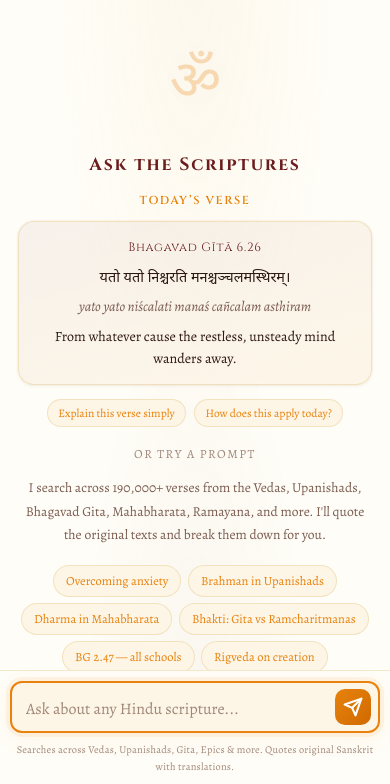
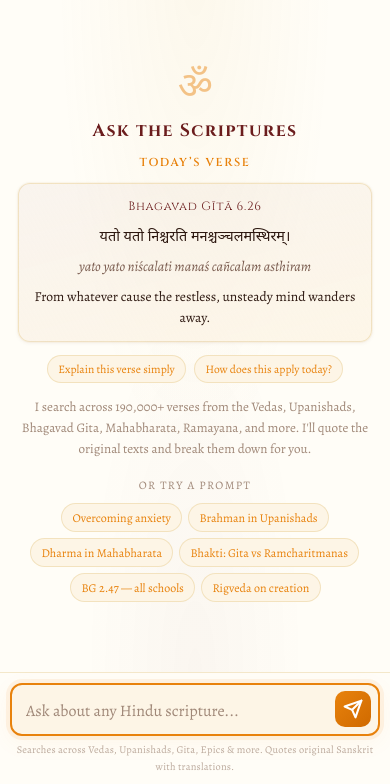
Before and after one commit to snjvkthrvn/hindu-scriptures-rag, a Flask app: page / in a window 390 px wide. Shown: the part 60-844 px from the top of the page. Run offline with Flask 3, Linux system fonts and the light colour scheme; data that the repository does not hold is empty.

Commit message:
Refine RAG chat UI styles (style.css)
Further tweaks to layout, responsive rules, and component styling.

Made-with: Cursor

```diff
--- a/scripts/rag/static/css/style.css
+++ b/scripts/rag/static/css/style.css
@@ -405,7 +405,8 @@ body::before {
     align-items: center;
     justify-content: center;
     text-align: center;
-    padding: 4rem 1.5rem 2.5rem;
+    padding: 2rem 1.5rem;
+    min-height: 100%;
     animation: fadeUp 0.7s var(--ease-out-expo);
 }
 @keyframes fadeUp {
@@ -414,34 +415,34 @@ body::before {
 }
 .welcome-om {
     font-family: var(--font-sanskrit);
-    font-size: 5.5rem;
+    font-size: 3.5rem;
     color: var(--saffron);
-    opacity: 0.15;
-    margin-bottom: 1rem;
-    animation: omPulse 4s ease-in-out infinite;
-    text-shadow: 0 0 60px rgba(232, 130, 12, 0.15);
-    filter: drop-shadow(0 0 20px rgba(232, 130, 12, 0.1));
+    opacity: 0.35;
+    margin-bottom: 0.5rem;
+    animation: omPulse 5s ease-in-out infinite;
+    text-shadow: 0 0 40px rgba(232, 130, 12, 0.1);
+    line-height: 1;
 }
 @keyframes omPulse {
-    0%, 100% { opacity: 0.15; transform: scale(1); }
-    50% { opacity: 0.3; transform: scale(1.03); }
+    0%, 100% { opacity: 0.35; transform: scale(1); }
+    50% { opacity: 0.5; transform: scale(1.02); }
 }
 .welcome-title {
     font-family: var(--font-display);
-    font-size: 1.75rem;
+    font-size: 1.5rem;
     color: var(--maroon);
-    letter-spacing: 0.1em;
-    margin-bottom: 0.65rem;
+    letter-spacing: 0.08em;
+    margin-bottom: 0.35rem;
     animation: fadeUp 0.7s var(--ease-out-expo) both;
     animation-delay: 0.1s;
     text-wrap: balance;
 }
 .welcome-desc {
-    font-size: 1.02rem;
-    color: var(--text-light);
-    max-width: 480px;
-    line-height: 1.7;
-    margin-bottom: 2rem;
+    font-size: 0.9rem;
+    color: var(--text-muted);
+    max-width: 420px;
+    line-height: 1.6;
+    margin-bottom: 1.5rem;
     animation: fadeUp 0.7s var(--ease-out-expo) both;
     animation-delay: 0.2s;
     text-wrap: pretty;
@@ -449,9 +450,9 @@ body::before {
 .welcome-prompts {
     display: flex;
     flex-wrap: wrap;
-    gap: 0.5rem;
+    gap: 0.4rem;
     justify-content: center;
-    max-width: 580px;
+    max-width: 480px;
 }
 .prompt-chip {
     font-family: var(--font-body);
@@ -460,7 +461,7 @@ body::before {
     background: var(--chip-bg);
     border: 1px solid var(--border);
     border-radius: 24px;
-    padding: 0.5rem 1.1rem;
+    padding: 0.4rem 0.9rem;
     cursor: pointer;
     transition: all 0.35s var(--ease-out-expo);
     white-space: nowrap;
@@ -491,8 +492,8 @@ body::before {
 /* Welcome — daily verse (Option B) */
 .welcome-verse {
     width: 100%;
-    max-width: 520px;
-    margin: 0 auto 1.5rem;
+    max-width: 460px;
+    margin: 0 auto 1.25rem;
     animation: fadeUp 0.7s var(--ease-out-expo) both;
     animation-delay: 0.15s;
 }
@@ -507,10 +508,10 @@ body::before {
 }
 .welcome-verse-card {
     text-align: center;
-    padding: 1.25rem 1.25rem 1.15rem;
-    background: linear-gradient(165deg, rgba(107, 29, 29, 0.05) 0%, rgba(253, 245, 230, 0.92) 100%);
+    padding: 1rem 1.1rem;
+    background: linear-gradient(165deg, rgba(107, 29, 29, 0.04) 0%, rgba(253, 245, 230, 0.9) 100%);
     border: 1px solid var(--border);
-    border-radius: var(--radius);
+    border-radius: 12px;
     box-shadow: var(--shadow-sm);
     transition: box-shadow 0.4s var(--ease-out-expo);
 }
@@ -573,14 +574,18 @@ body::before {
     transform: translateY(0) scale(0.97);
 }
 .welcome-prompts-label {
-    font-size: 0.78rem;
+    font-size: 0.72rem;
     letter-spacing: 0.12em;
     text-transform: uppercase;
     color: var(--text-muted);
-    margin-bottom: 0.75rem;
+    margin-bottom: 0.5rem;
     animation: fadeUp 0.7s var(--ease-out-expo) both;
     animation-delay: 0.18s;
+    order: 10;
 }
+/* Push desc before the label, chips after */
+.welcome-desc { order: 5; }
+.welcome-prompts { order: 11; }
 [data-theme="dark"] .welcome-verse-card {
     background: linear-gradient(165deg, rgba(107, 29, 29, 0.25) 0%, rgba(28, 20, 16, 0.92) 100%);
 }
@@ -828,7 +833,7 @@ body::before {
    ========================================================================== */
 .chat-input-bar {
     flex-shrink: 0;
-    padding: 0.75rem 1rem 0.65rem;
+    padding: 0.6rem 1rem 0.5rem;
     background: var(--parchment);
     border-top: 1px solid var(--border);
 }
@@ -895,11 +900,12 @@ body::before {
 }
 
 .input-hint {
-    font-size: 0.72rem;
+    font-size: 0.68rem;
     color: var(--text-muted);
     text-align: center;
-    margin-top: 0.45rem;
+    margin-top: 0.3rem;
     letter-spacing: 0.02em;
+    opacity: 0.7;
 }
 
 /* ==========================================================================
@@ -1075,15 +1081,15 @@ body::before {
     .msg-content { padding: 0.8rem 0.9rem; font-size: 0.95rem; max-width: none; }
     .msg-avatar { width: 28px; height: 28px; font-size: 0.95rem; }
 
-    .welcome { padding: 2rem 0.75rem 1.5rem; }
-    .welcome-om { font-size: 4rem; }
+    .welcome { padding: 1.5rem 0.75rem; }
+    .welcome-om { font-size: 2.8rem; }
     .welcome-title { font-size: 1.25rem; }
-    .welcome-desc { font-size: 0.9rem; margin-bottom: 1.25rem; }
-    .welcome-verse { max-width: 100%; margin-bottom: 1rem; }
+    .welcome-desc { font-size: 0.85rem; margin-bottom: 1rem; }
+    .welcome-verse { max-width: 100%; margin-bottom: 0.85rem; }
     .welcome-verse-dev { font-size: 1rem; }
     .verse-cta { font-size: 0.78rem; padding: 0.35rem 0.75rem; }
-    .welcome-prompts { gap: 0.4rem; }
-    .prompt-chip { font-size: 0.82rem; padding: 0.45rem 0.85rem; }
+    .welcome-prompts { gap: 0.35rem; max-width: 100%; }
+    .prompt-chip { font-size: 0.82rem; padding: 0.4rem 0.8rem; }
 
     .source-card { padding: 0.55rem 0.7rem; }
     .input-hint { font-size: 0.65rem; }
@@ -1103,14 +1109,14 @@ body::before {
     #newChatBtn { display: none; }
     .theme-toggle { width: 26px; height: 26px; font-size: 0.85rem; }
 
-    .welcome { padding: 1.5rem 0.5rem 1rem; }
-    .welcome-om { font-size: 3.5rem; }
+    .welcome { padding: 1rem 0.5rem; }
+    .welcome-om { font-size: 2.4rem; }
     .welcome-title { font-size: 1.1rem; }
-    .welcome-desc { font-size: 0.85rem; }
-    .welcome-verse-card { padding: 0.9rem 0.85rem; }
+    .welcome-desc { font-size: 0.82rem; }
+    .welcome-verse-card { padding: 0.8rem 0.75rem; }
     .welcome-verse-dev { font-size: 0.9rem; }
-    .welcome-verse-eng { font-size: 0.88rem; }
-    .prompt-chip { font-size: 0.78rem; padding: 0.4rem 0.75rem; }
+    .welcome-verse-eng { font-size: 0.85rem; }
+    .prompt-chip { font-size: 0.75rem; padding: 0.35rem 0.65rem; }
     .verse-cta { font-size: 0.72rem; padding: 0.3rem 0.65rem; }
 
     .msg-content { padding: 0.7rem 0.8rem; font-size: 0.9rem; }
```
